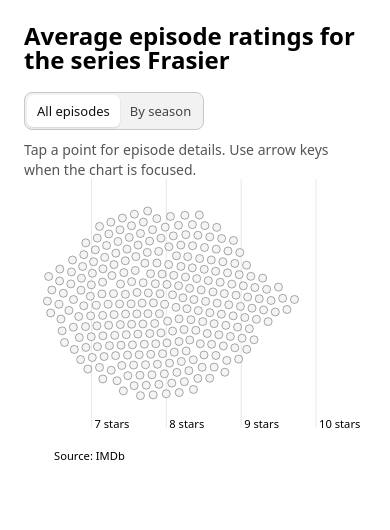
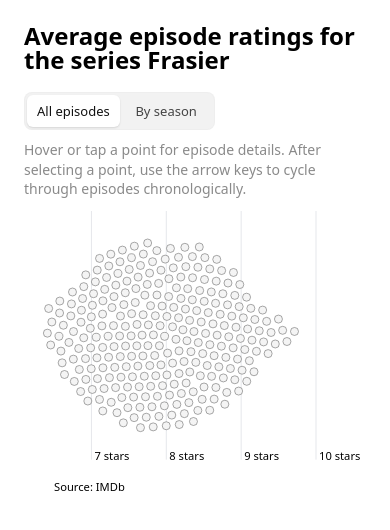
Before and after one commit to allanwheeler/imdb-interactive-beeswarm, a Svelte app: page / in a window 390 px wide. Shown: the top 530 px of the page. Built offline with nearby package versions, Linux system fonts and the light colour scheme.

Commit message:
introduced a view indicator for selected state visualization, refreshed layout styles for improved responsiveness and clarity, revised interaction instructions for better user guidance, and refined CSS for view controls to enhance visual hierarchy and usability.

```diff
--- a/src/App.svelte
+++ b/src/App.svelte
@@ -49,6 +49,7 @@
   let nodes = $state([]);
   let gridTop = $state(0);
   let gridBottom = $state(0);
+  let viewIndicatorPosition = $state(0);
   let groupBySeason = $state(false);
   let layouts = $state();
   let hoveredIndex = $state();
@@ -89,18 +90,21 @@
       nodes: targetNodes,
       gridTop: targetGridTop,
       gridBottom: targetGridBottom,
+      viewIndicatorPosition: targetViewIndicatorPosition,
     } = targetLayout;
 
     if (nodes.length === 0 || prefersReducedMotion) {
       nodes = targetNodes;
       gridTop = targetGridTop;
       gridBottom = targetGridBottom;
+      viewIndicatorPosition = targetViewIndicatorPosition;
       return;
     }
 
     const startNodes = nodes.map(node => ({ x: node.x, y: node.y }));
     const startGridTop = gridTop;
     const startGridBottom = gridBottom;
+    const startViewIndicatorPosition = viewIndicatorPosition;
     const startTime = performance.now();
 
     function frame(time) {
@@ -119,6 +123,10 @@
       gridTop = startGridTop + (targetGridTop - startGridTop) * easedProgress;
       gridBottom =
         startGridBottom + (targetGridBottom - startGridBottom) * easedProgress;
+      viewIndicatorPosition =
+        startViewIndicatorPosition +
+        (targetViewIndicatorPosition - startViewIndicatorPosition) *
+          easedProgress;
 
       if (progress < 1) animationFrame = requestAnimationFrame(frame);
     }
@@ -197,6 +205,7 @@
     layouts = {
       combined: {
         nodes: combinedNodes,
+        viewIndicatorPosition: 0,
         gridTop: Math.max(0, Math.min(...combinedYValues) - MOTION.gridPadding),
         gridBottom: Math.min(
           innerHeight,
@@ -205,7 +214,8 @@
       },
       grouped: {
         nodes: groupedNodes,
-        gridTop: Math.max(0, Math.min(...groupedYValues) + 32),
+        viewIndicatorPosition: 1,
+        gridTop: Math.max(0, Math.min(...groupedYValues) - MOTION.gridPadding),
         gridBottom: Math.min(innerHeight, Math.max(...groupedYValues) + 56),
       },
     };
@@ -247,6 +257,11 @@
 <main class="project">
   <h2>Average episode ratings for the series Frasier</h2>
   <div class="view-controls" aria-label="Chart view">
+    <span
+      class="view-indicator"
+      aria-hidden="true"
+      style:transform="translateX({viewIndicatorPosition * 100}%)"
+    ></span>
     <button
       type="button"
       class:active={!groupBySeason}
@@ -261,7 +276,8 @@
     >
   </div>
   <p class="instructions">
-    Tap a point for episode details. Use arrow keys when the chart is focused.
+    Hover or tap a point for episode details. After selecting a point, use the
+    arrow keys to cycle through episodes chronologically.
   </p>
   <!-- svelte-ignore a11y_no_noninteractive_tabindex -->
   <!-- svelte-ignore a11y_no_noninteractive_element_interactions -->
@@ -346,15 +362,31 @@
   }
 
   .view-controls {
-    display: inline-flex;
+    position: relative;
+    display: inline-grid;
+    grid-template-columns: repeat(2, 1fr);
     margin-top: 0.75rem;
     padding: 2px;
-    border: 1px solid #c8c8c8;
+    border: 1px solid rgb(200, 200, 200, 0.1);
     border-radius: 0.5rem;
     background: #f2f2f2;
   }
 
+  .view-indicator {
+    position: absolute;
+    z-index: 0;
+    inset: 2px auto 2px 2px;
+    width: calc(50% - 2px);
+    border-radius: 0.375rem;
+    background: #fff;
+    box-shadow: 0 1px 2px rgb(0 0 0 / 12%);
+    pointer-events: none;
+    will-change: transform;
+  }
+
   .view-controls button {
+    position: relative;
+    z-index: 1;
     min-height: 2rem;
     padding: 0.25rem 0.625rem;
     border: 0;
@@ -368,8 +400,6 @@
 
   .view-controls button.active {
     color: #111;
-    background: #fff;
-    box-shadow: 0 1px 2px rgb(0 0 0 / 12%);
   }
 
   .view-controls button:focus-visible,
@@ -380,7 +410,8 @@
 
   .instructions {
     margin-top: 0.625rem;
-    color: #555;
+    margin-bottom: 0.75rem;
+    color: #8a8a8a;
     font-size: 0.875rem;
     line-height: 1.4;
   }
```
